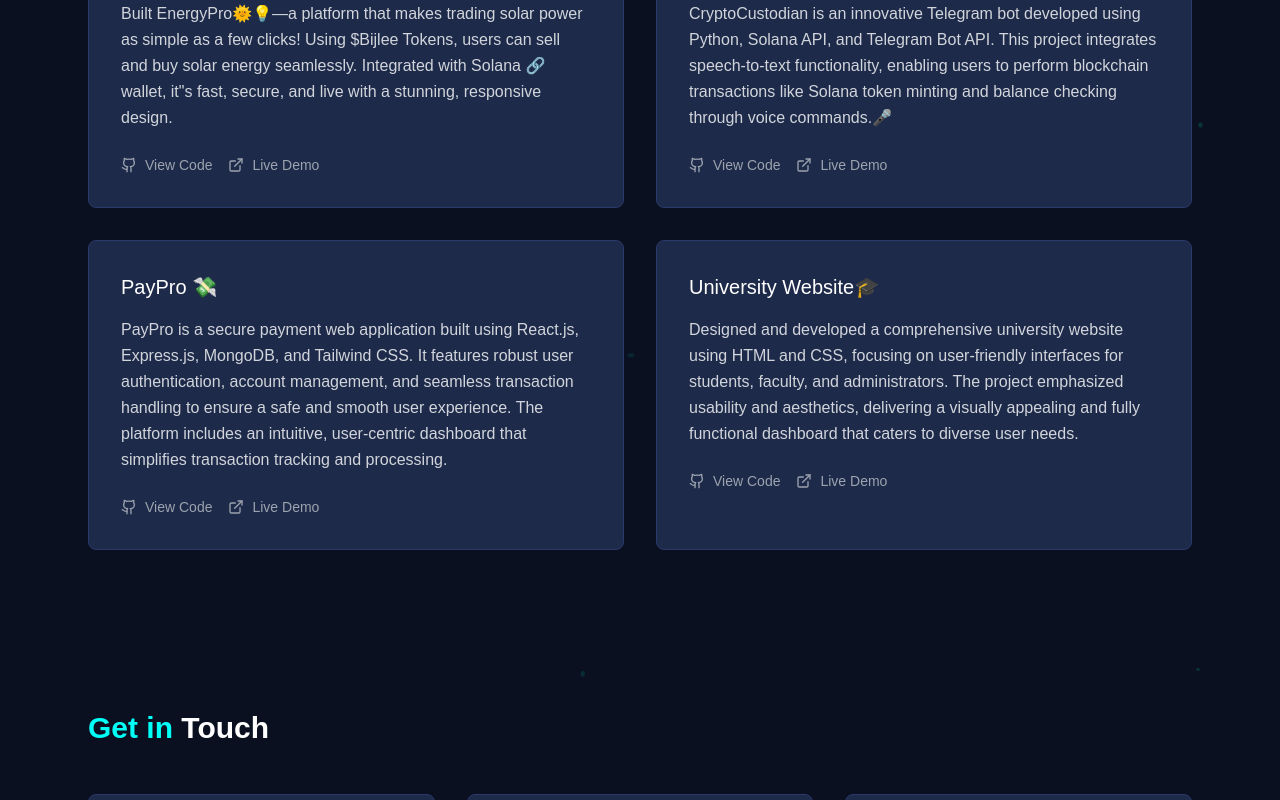
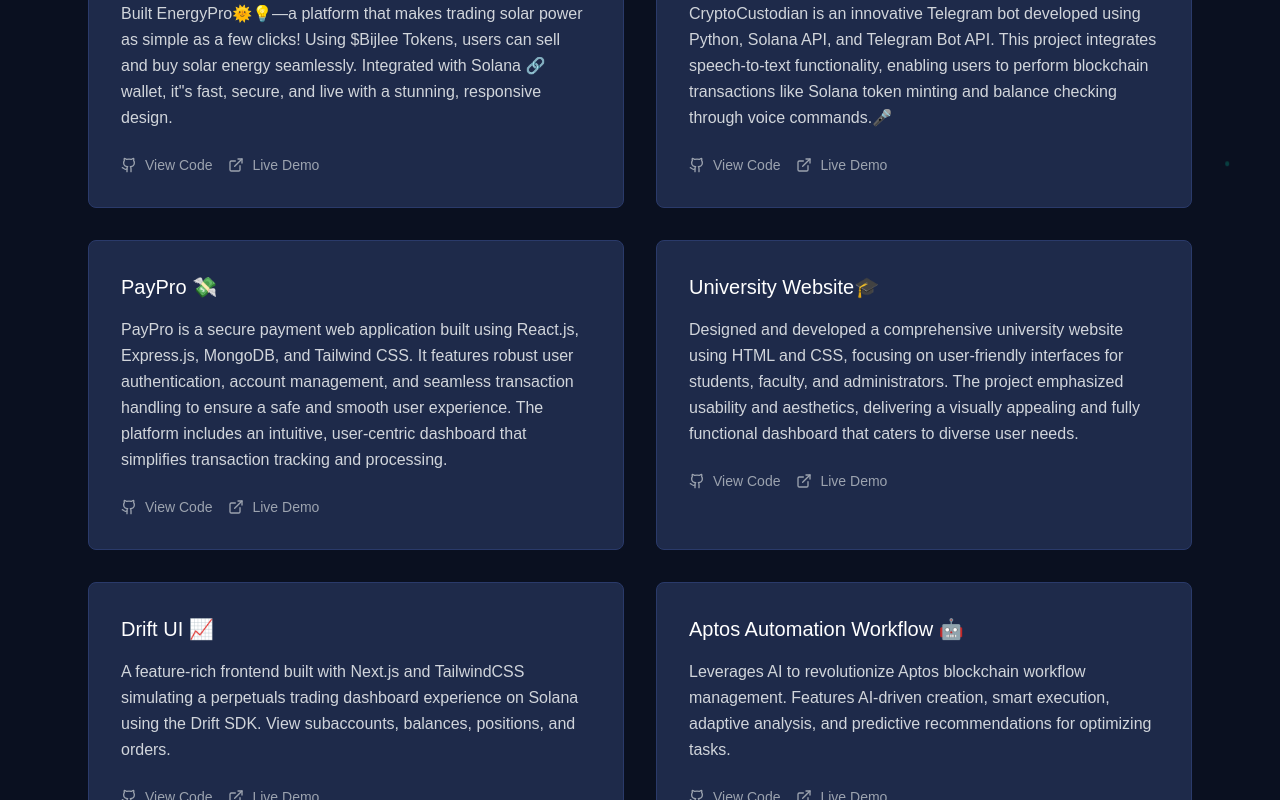
Before and after one commit to Samisha68/Portfolio, a Next.js app: page / in a window 1280 px wide. Shown: the part 2000-2800 px from the top of the page. Built offline with nearby package versions, Linux system fonts and the light colour scheme.

Commit message:
feat: add Drift UI, Aptos Automation, and Hospital Bed Management projects

```diff
--- a/src/app/page.tsx
+++ b/src/app/page.tsx
@@ -290,7 +290,7 @@
                   <span>View Code</span>
                 </a>
                 <a
-                  href=""
+                  href="https://energypro-app.vercel.app/"
                   target="_blank"
                   rel="noopener noreferrer"
                   className="flex items-center space-x-2 text-sm text-gray-400 hover:text-[#00fff7] transition-colors"
@@ -342,7 +342,7 @@
                   <span>View Code</span>
                 </a>
                 <a
-                  href="https://github.com/Samisha68/PayPro"
+                  href="https://paypro-app.vercel.app/"
                   target="_blank"
                   rel="noopener noreferrer"
                   className="flex items-center space-x-2 text-sm text-gray-400 hover:text-[#00fff7] transition-colors"
@@ -351,7 +351,8 @@
                   <span>Live Demo</span>
                 </a>
               </div>
-            </div><div className="group p-8 bg-[#1e2a4a] rounded-lg border border-[#2a3a6a] hover:border-[#00fff7] transition-all">
+            </div>
+            <div className="group p-8 bg-[#1e2a4a] rounded-lg border border-[#2a3a6a] hover:border-[#00fff7] transition-all">
               <h3 className="text-xl font-medium mb-4 group-hover:text-[#00fff7] transition-colors">University Website🎓 </h3>
               <p className="text-gray-300 mb-6 leading-relaxed">
               Designed and developed a comprehensive university website using HTML and CSS, focusing on user-friendly interfaces for students, faculty, and administrators. The project emphasized usability and aesthetics, delivering a visually appealing and fully functional dashboard that caters to diverse user needs.
@@ -368,6 +369,87 @@
                 </a>
                 <a
                   href="https://university-website-nmit.vercel.app/"
+                  target="_blank"
+                  rel="noopener noreferrer"
+                  className="flex items-center space-x-2 text-sm text-gray-400 hover:text-[#00fff7] transition-colors"
+                >
+                  <ExternalLink size={16} />
+                  <span>Live Demo</span>
+                </a>
+              </div>
+            </div>
+            {/* --- NEW PROJECT: driftui --- */}
+            <div className="group p-8 bg-[#1e2a4a] rounded-lg border border-[#2a3a6a] hover:border-[#00fff7] transition-all">
+              <h3 className="text-xl font-medium mb-4 group-hover:text-[#00fff7] transition-colors">Drift UI 📈</h3>
+              <p className="text-gray-300 mb-6 leading-relaxed">
+                A feature-rich frontend built with Next.js and TailwindCSS simulating a perpetuals trading dashboard experience on Solana using the Drift SDK. View subaccounts, balances, positions, and orders.
+              </p>
+              <div className="flex items-center space-x-4">
+                <a
+                  href="https://github.com/Samisha68/driftui" // Assuming repo name
+                  target="_blank"
+                  rel="noopener noreferrer"
+                  className="flex items-center space-x-2 text-sm text-gray-400 hover:text-[#00fff7] transition-colors"
+                >
+                  <Github size={16} />
+                  <span>View Code</span>
+                </a>
+                <a
+                  href="https://driftdeck.vercel.app/"
+                  target="_blank"
+                  rel="noopener noreferrer"
+                  className="flex items-center space-x-2 text-sm text-gray-400 hover:text-[#00fff7] transition-colors"
+                >
+                  <ExternalLink size={16} />
+                  <span>Live Demo</span>
+                </a>
+              </div>
+            </div>
+            {/* --- NEW PROJECT: Aptos Automation Workflow --- */}
+            <div className="group p-8 bg-[#1e2a4a] rounded-lg border border-[#2a3a6a] hover:border-[#00fff7] transition-all">
+              <h3 className="text-xl font-medium mb-4 group-hover:text-[#00fff7] transition-colors">Aptos Automation Workflow 🤖</h3>
+              <p className="text-gray-300 mb-6 leading-relaxed">
+                Leverages AI to revolutionize Aptos blockchain workflow management. Features AI-driven creation, smart execution, adaptive analysis, and predictive recommendations for optimizing tasks.
+              </p>
+              <div className="flex items-center space-x-4">
+                <a
+                  href="https://github.com/Samisha68/aptos-automation-workflow" // Assuming repo name
+                  target="_blank"
+                  rel="noopener noreferrer"
+                  className="flex items-center space-x-2 text-sm text-gray-400 hover:text-[#00fff7] transition-colors"
+                >
+                  <Github size={16} />
+                  <span>View Code</span>
+                </a>
+                <a
+                  href="https://aptos-workflow-automation.vercel.app/"
+                  target="_blank"
+                  rel="noopener noreferrer"
+                  className="flex items-center space-x-2 text-sm text-gray-400 hover:text-[#00fff7] transition-colors"
+                >
+                  <ExternalLink size={16} />
+                  <span>Live Demo</span>
+                </a>
+              </div>
+            </div>
+            {/* --- NEW PROJECT: Hospital Bed Management --- */}
+            <div className="group p-8 bg-[#1e2a4a] rounded-lg border border-[#2a3a6a] hover:border-[#00fff7] transition-all">
+              <h3 className="text-xl font-medium mb-4 group-hover:text-[#00fff7] transition-colors">Hospital Bed Management 🏥</h3>
+              <p className="text-gray-300 mb-6 leading-relaxed">
+                SwiftBed: Streamlines hospital bed utilization with real-time tracking of availability, patient assignments, and ward management. Features patient tracking, ward organization, and secure auth.
+              </p>
+              <div className="flex items-center space-x-4">
+                <a
+                  href="https://github.com/Samisha68/Hospital-bed-management" // Assuming repo name
+                  target="_blank"
+                  rel="noopener noreferrer"
+                  className="flex items-center space-x-2 text-sm text-gray-400 hover:text-[#00fff7] transition-colors"
+                >
+                  <Github size={16} />
+                  <span>View Code</span>
+                </a>
+                <a
+                  href="https://swiftbed.vercel.app/"
                   target="_blank"
                   rel="noopener noreferrer"
                   className="flex items-center space-x-2 text-sm text-gray-400 hover:text-[#00fff7] transition-colors"
```
